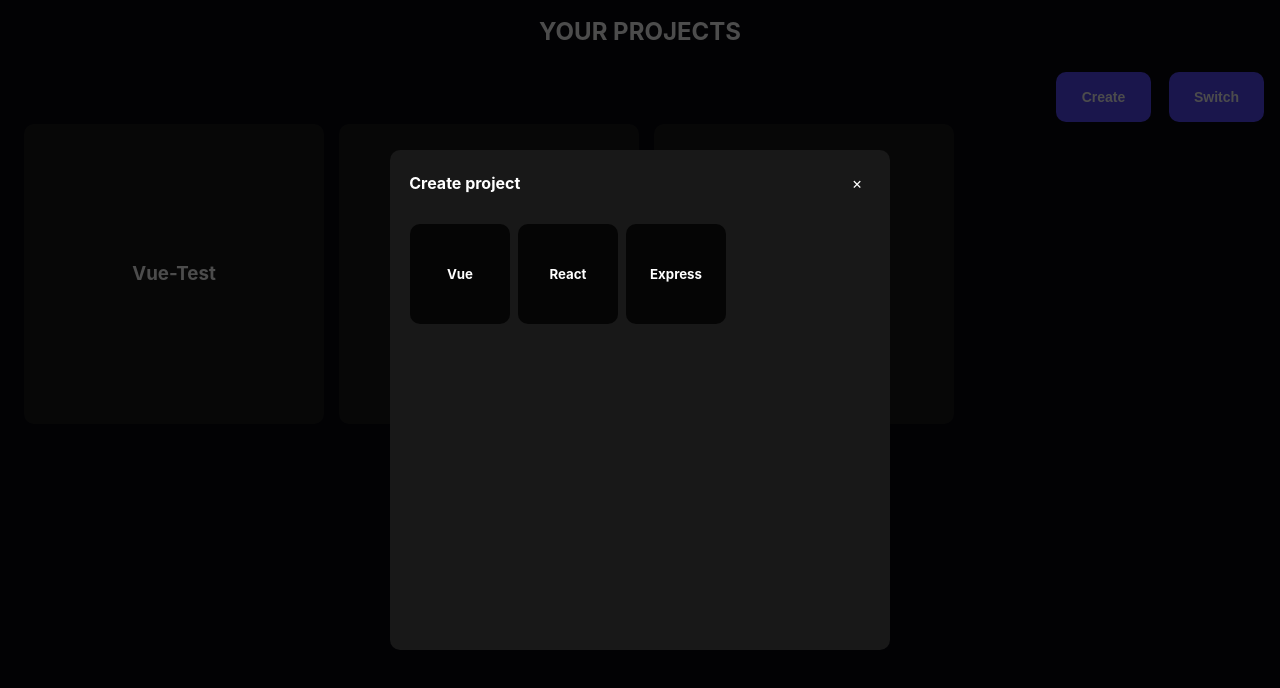
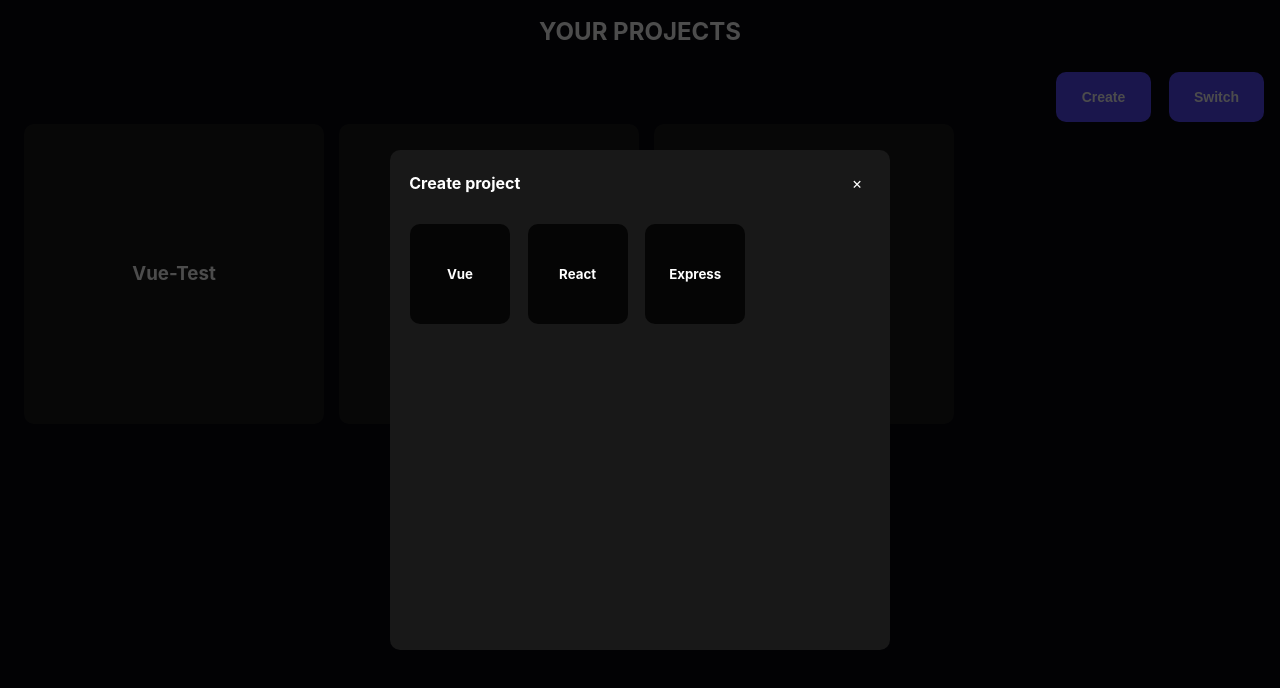
Before and after one commit to surtr1st/inisha, a Vue app: page / in a window 1280 px wide. Both pictures are taken after a click on the button "Create". Shown: the top 688 px of the page. Built offline with nearby package versions, Linux system fonts and the light colour scheme.

Commit message:
add flex-wrap for list

```diff
--- a/src/components/List.vue
+++ b/src/components/List.vue
@@ -27,8 +27,8 @@ const list = ref({
 ul {
    width: 100%;
    display: flex;
-   align-items: center;
-   gap: 0.5rem;
+   flex-wrap: wrap;
+   gap: 1.1rem;
    background: inherit;
 }
 
```
